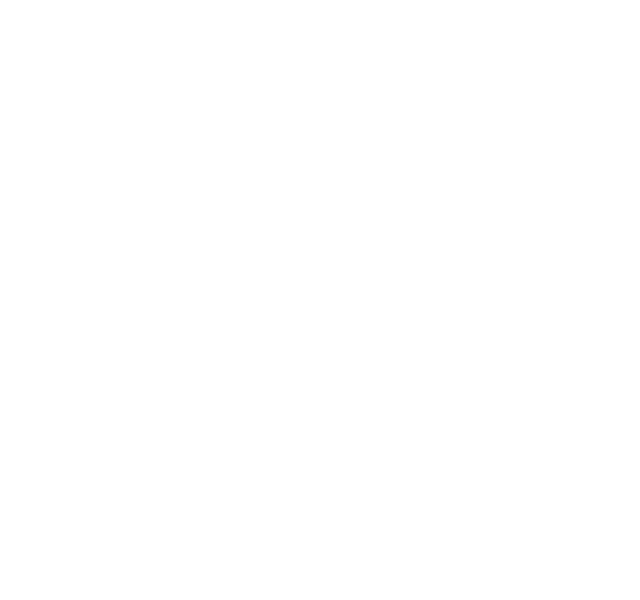
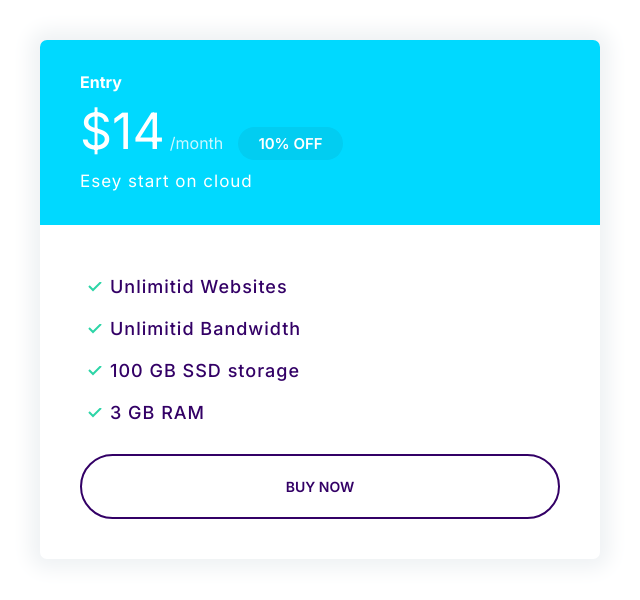
Before and after one commit to morty-berger/moshify, a plain HTML site: page index.html in a window 1280 px wide. Shown: the whole page, without its empty margins (0-640 px from the left). Drawn offline with Linux system fonts and the light colour scheme.

Commit message:
define the plans for the standerd version

```diff
--- a/css/styles.css
+++ b/css/styles.css
@@ -1,6 +1,6 @@
 :root {
     --color-primary: #3399ff;
-    --color-secendery: #00ccff;
+    --color-secendery: #00d9ff;
     --color-accend: #ff3300;
     --color-heding: #330066;
     --color-body: #918ca4;
@@ -118,7 +118,7 @@ a {
     margin-right: 2rem;
 }
 .list--tick {
-    list-style-image: url(../images/tick.svg);
+    list-style-image: url(/images/tick.svg);
     padding-left: 3rem;
 }
 .list--tick .list__item {
@@ -162,7 +162,7 @@ a {
     border: 0;
     cursor: pointer;
     font-size: 1.8rem;
-    font-weight: bold;
+    font-weight: 500;
     margin: 1rem 0;
     padding: 2rem 10rem;
     text-align: center;
@@ -229,6 +229,7 @@ a {
 .input-group .input {
     border: none;
     flex-grow: 1;
+    padding: 1.5rem 1.5rem;
 }
 .input-group .btn {
     padding: 2rem 4rem;
@@ -239,3 +240,70 @@ a {
     font-size: 1.8rem;
  }
 }
+/* cards */
+.card {
+    border-radius: 7px;
+    box-shadow: 0 0 20px 10px #eff2f4;
+    overflow: hidden;
+}
+.card__header,
+.card__body {
+    padding: 3rem 4rem;
+}
+.card--primery {
+    box-shadow: 0 0 20px 10px #d9e1e5 ;
+}
+.card--primery .card__header {
+    background-color: var(--color-primary);
+    color: #ffffff;
+}
+.card--secandary .card__header {
+    background-color: var(--color-secendery);
+    color: #ffffff;
+}
+/* plans */
+.plan__name {
+    font-size: 2.4rem;
+    color: #ffffff;
+    font-weight: bold;
+    padding: 0;
+    margin: 0;
+}
+.plan__price {
+    font-size: 6rem;
+    font-weight: 400;
+}
+.plan__billing-cycel {
+    font-size: 2.4rem;
+    opacity: 80%;
+    margin-right: 1rem;
+}
+.plan .card--secandary .badge--secandary {
+    background-color: #02cdf1;
+}
+.plan__descreption {
+    display: block;
+    letter-spacing: 1px;
+    font-size: 2rem;
+}
+.plan .list__item {
+ margin-bottom: 2rem;
+ letter-spacing: 1px;
+}
+@media screen and (min-width: 1024px) {
+    .plan__name {
+        font-size: 1.6rem;
+    }
+    .plan__price {
+        font-size: 5rem;
+    }
+    .plan__billing-cycel {
+        font-size: 1.6rem;
+    }
+    .plan__descreption {
+        font-size: 1.7rem;
+    }
+    .plan .list__item {
+        margin-bottom: 1.5rem;
+    }
+}
--- a/index.html
+++ b/index.html
@@ -15,6 +15,27 @@
     <link rel="stylesheet" href="css/styles.css" />
   </head>
   <body>
-    <div style="padding: 4rem; width: 50%"></div>
+    <div style="padding: 4rem; width: 50%">
+      <div class="plan">
+        <div class="card card--secandary">
+          <div class="card__header">
+            <h3 class="plan__name">Entry</h3>
+            <span class="plan__price">$14</span>
+            <span class="plan__billing-cycel">/month</span>
+            <span class="badge badge--secandary badge--small">10% OFF</span>
+            <span class="plan__descreption">Esey start on cloud</span>
+          </div>
+          <div class="card__body">
+            <ul class="list list--tick">
+              <li class="list__item">Unlimitid Websites</li>
+              <li class="list__item">Unlimitid Bandwidth</li>
+              <li class="list__item">100 GB SSD storage</li>
+              <li class="list__item">3 GB RAM</li>
+            </ul>
+            <span class="btn btn--outline btn--block">buy now</span>
+          </div>
+        </div>
+      </div>
+    </div>
   </body>
 </html>
```
Also changed, not shown: css/components/inputs.html (added, +10 -0 lines), css/components/plans.html (added, +20 -0 lines), images/tick.svg (added).
